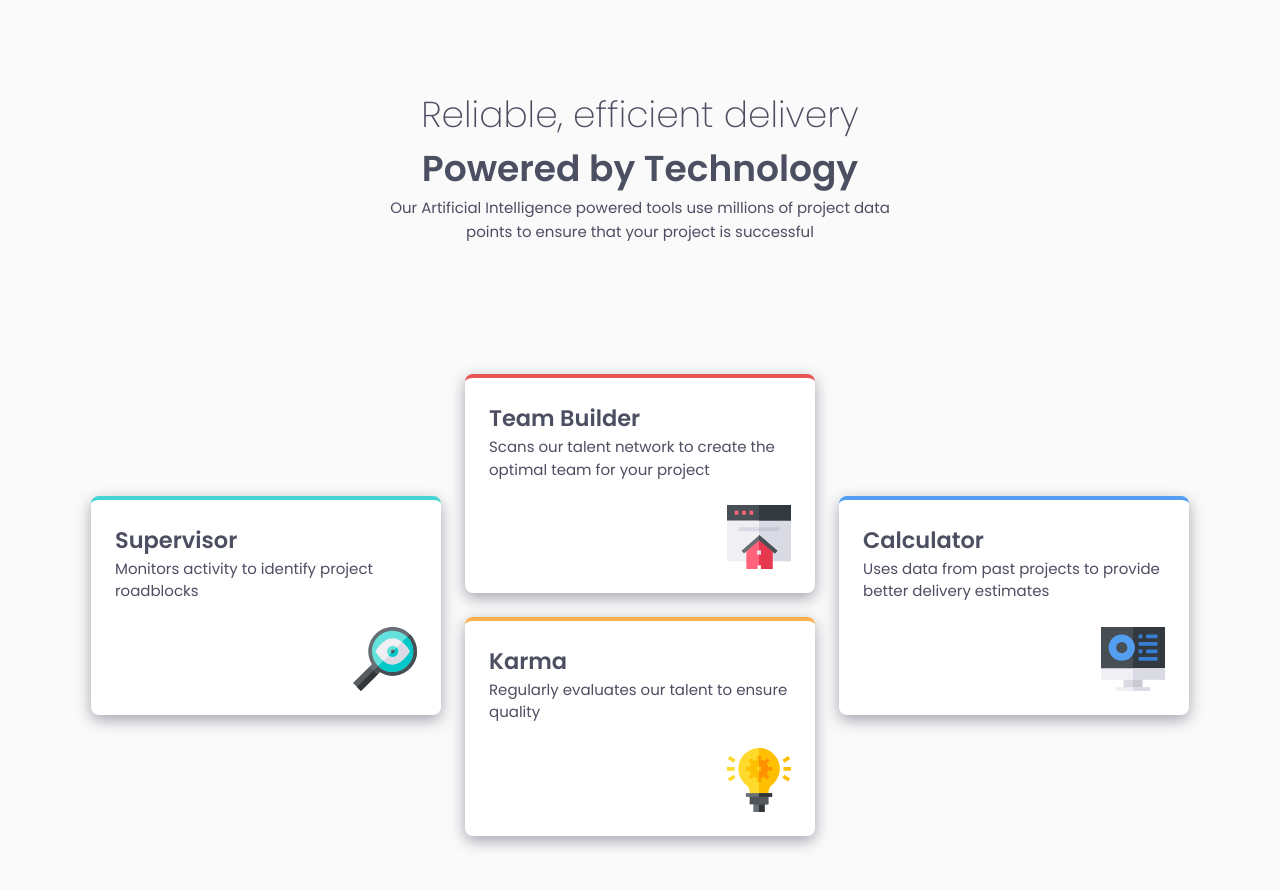
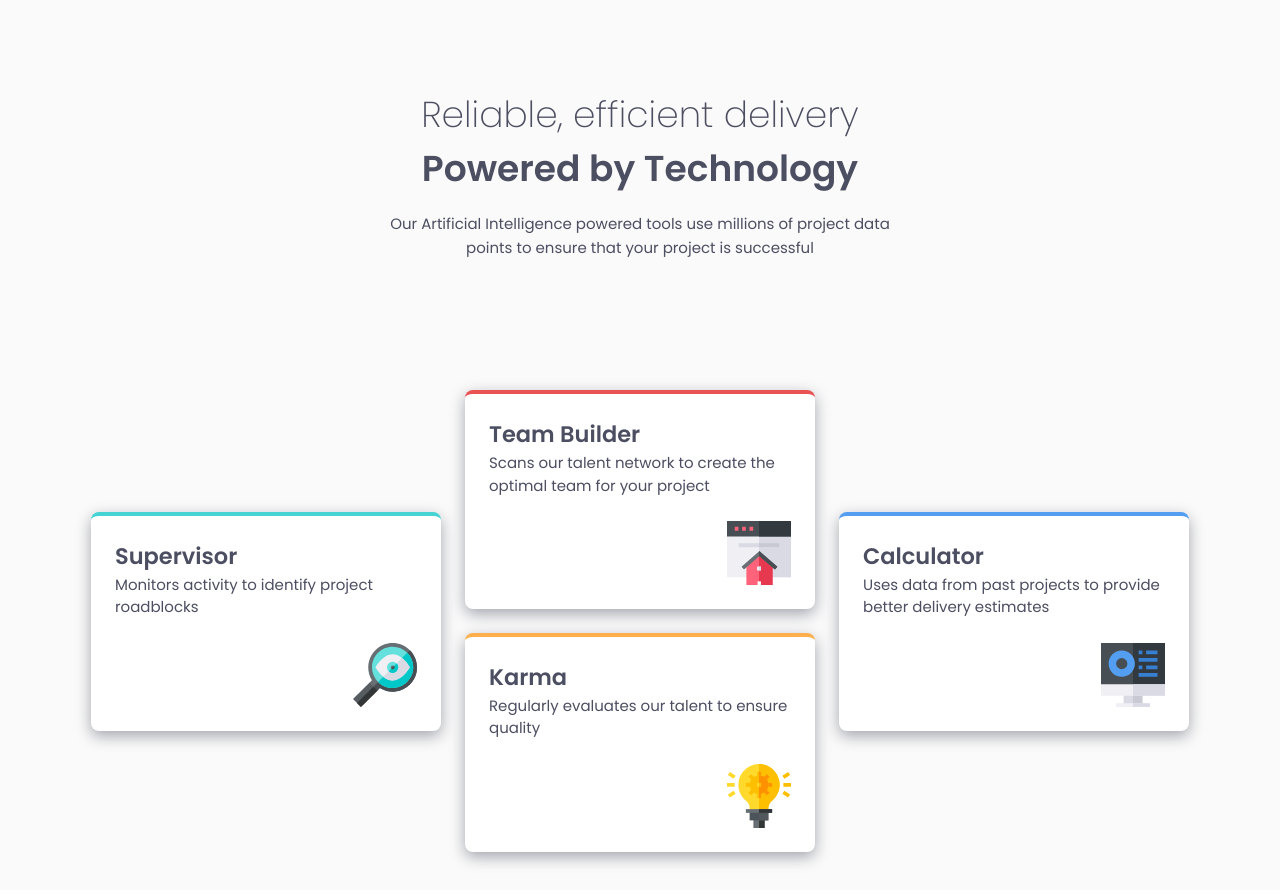
Before and after one commit to mickoymouse/four-card-feature-section-v2, a plain HTML site: page index.html in a window 1280 px wide. Drawn offline with Linux system fonts and the light colour scheme.

Commit message:
updated some styles.

```diff
--- a/style.css
+++ b/style.css
@@ -77,10 +77,10 @@ body {
     place-content: center;
 
     > header {
-        width: 50%;
-        margin: 50px auto;
-        text-align: center;
+        display: grid;
+        gap: 1rem;
         > p {
+            text-align: center;
             line-height: 1.6;
         }
     }
@@ -167,4 +167,12 @@ body {
             grid-row: c4;
         }
     }
+
+    .wrapper {
+        >header {
+            width: 50%;
+            margin: 50px auto;
+            text-align: center;
+        }
+    }
 }
```
